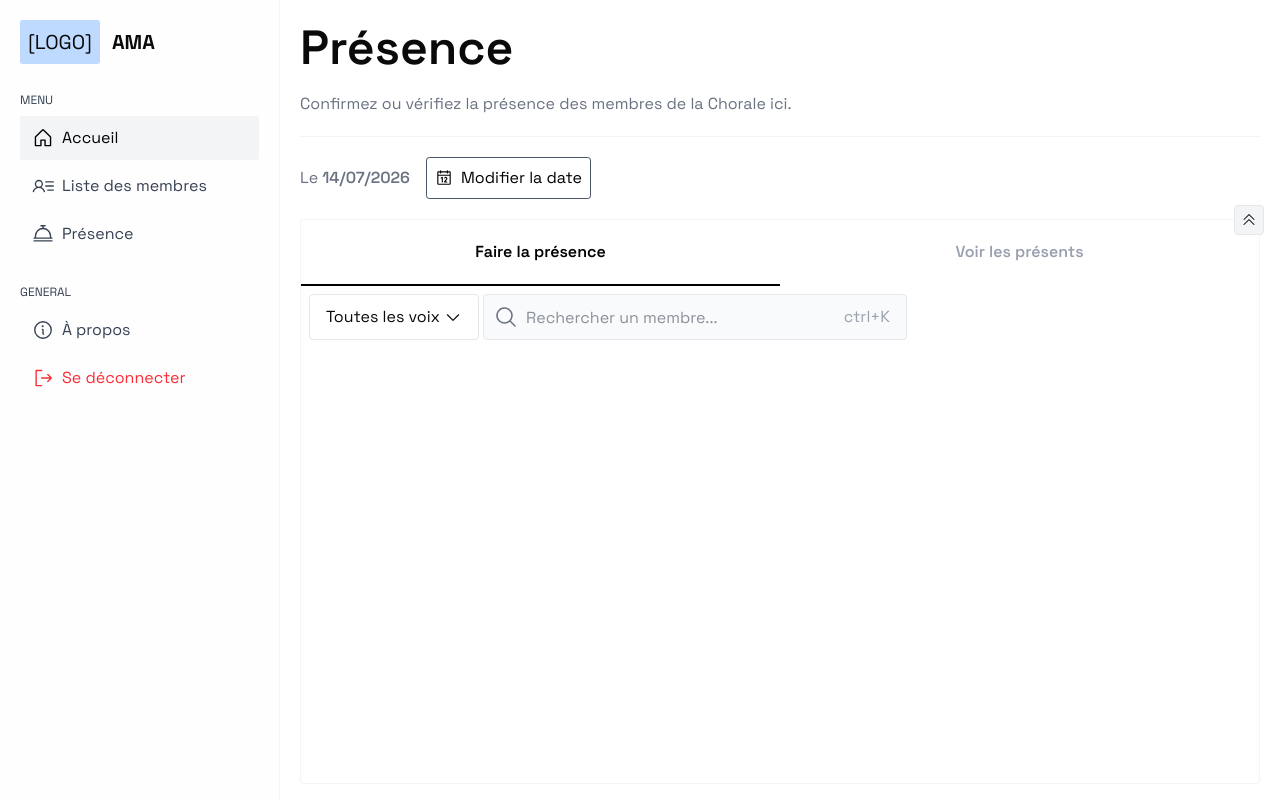
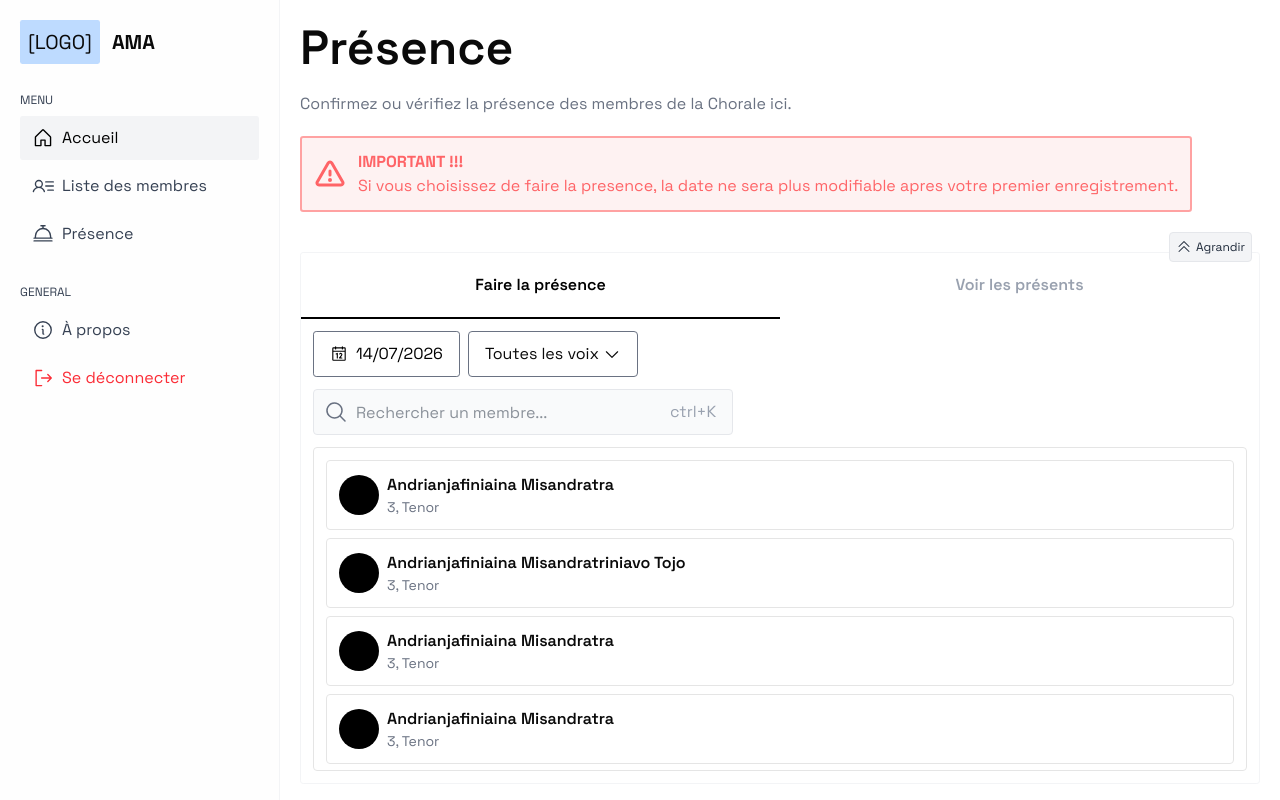
Before and after one commit to tojonirinaAndrian/ama-app, a Next.js app: page /presence in a window 1280 px wide. Built offline with nearby package versions, Linux system fonts and the light colour scheme.

Commit message:
feat: add MembersListComponent and update Presence page layout

```diff
--- a/app/components/customCalendar.tsx
+++ b/app/components/customCalendar.tsx
@@ -72,13 +72,12 @@ export default function CustomCalendar({ closeComponent, currentlyChosenDate, se
     // Determine if next navigation element should be disabled
     const isNextDisabled = currentMonth === today.getMonth() && currentYear === today.getFullYear();
     const onTodayClick = () => {
-
         setViewDate(new Date(today.getFullYear(), today.getMonth()));
         setCurrentlyChosenDate(today);
     }
 
     return (
-        <div className="flex flex-col gap-2 xl:p-3">
+        <div className="flex flex-col gap-2 xl:p-2">
             <div className="w-full flex gap-1 flex-col border border-gray-300 rounded-md p-3 bg-white">
                 {/* Header Control Panel */}
                 <div className="flex justify-between items-center px-1">
--- a/app/components/presence/datePickerSectionComponent.tsx
+++ b/app/components/presence/datePickerSectionComponent.tsx
@@ -27,13 +27,13 @@ export default function DatePickerSection() {
   const [popoverOpen, setPopoverOpen] = useState<boolean>(false);
   const [dialogOpen, setDialogOpen] = useState<boolean>(false);
   return (
-    <div className="flex gap-4 w-full items-center">
-      <p className="text-gray-500">
+    <div className="flex items-center">
+      {/* <p className="text-gray-500">
         {"Le "}
         <span className="xl:font-semibold font-bold">
           {actualDateFaire.toLocaleDateString("en-GB")}
         </span>
-      </p>
+      </p> */}
       <div className="not-xl:hidden">
         <Popover open={popoverOpen}>
           <PopoverTrigger
@@ -41,10 +41,10 @@ export default function DatePickerSection() {
             onClick={() => setPopoverOpen(!popoverOpen)}
           >
             <p
-              className="p-2 border-gray-600 text-black border flex gap-2 items-center rounded-md cursor-pointer"
+              className="p-2.5 px-4 border-gray-500 text-black border flex gap-2 items-center rounded-md cursor-pointer"
             >
               <CalendarIcon size={18} />
-              Modifier la date
+              <span>{actualDateFaire.toLocaleDateString("en-GB")}</span>
             </p>
           </PopoverTrigger>
           <PopoverContent align="end" className="p-0 border-0">
@@ -62,12 +62,12 @@ export default function DatePickerSection() {
           <DialogTrigger
           // disabled={membresPresents.length > 0}
           >
-            <span
-              className="p-2 border-gray-600 border text-black flex gap-2 items-center rounded-md cursor-pointer"
+            <p
+              className="p-2.5 px-4 border-gray-500 text-black border flex gap-2 items-center rounded-md cursor-pointer"
             >
               <CalendarIcon size={18} />
-              Modifier la date
-            </span>
+              <span>{actualDateFaire.toLocaleDateString("en-GB")}</span>
+            </p>
           </DialogTrigger>
           <DialogContent>
             <DialogHeader className="text-left">
--- /dev/null
+++ b/app/components/presence/membersListComponent.tsx
@@ -0,0 +1,64 @@
+type MemberType = {
+    id: string,
+    name: string,
+    username: string,
+    voiceNumber: number,
+    voiceAppellation: string
+}
+
+const mockMembers: MemberType[] = [{
+    id: "1",
+    name: "Andrianjafiniaina",
+    username: "Misandratra",
+    voiceAppellation: "tenor",
+    "voiceNumber": 3,
+}, {
+    id: "2",
+    name: "Andrianjafiniaina",
+    voiceAppellation: "tenor",
+    username: "Misandratriniavo Tojo",
+    "voiceNumber": 3
+}, {
+    id: "3",
+    voiceAppellation: "tenor",
+    name: "Andrianjafiniaina",
+    username: "Misandratra",
+    "voiceNumber": 3
+}]
+
+type MemberComponentType = {
+    member: MemberType
+}
+
+function MemberComponent({ member }: MemberComponentType) {
+    return <div className="w-full border rounded p-3 flex gap-2 items-center">
+        <div className="bg-black rounded-full p-5"></div>
+        <div className="flex flex-col">
+            <p className="text-pretty font-semibold">
+                <span className="">
+                    {member.name}
+                </span> <span>
+                    {member.username}
+                </span></p>
+            <p className="text-gray-500 capitalize md:text-sm text-xs">
+                {member.voiceNumber}, {member.voiceAppellation}
+            </p>
+        </div>
+    </div>
+}
+
+export default function MembersListComponent() {
+    return <>
+        <div className="h-full border rounded overflow-auto flex flex-col gap-2 p-2.5 md:p-3">
+            {mockMembers.map((member, i) => {
+                return <MemberComponent member={member} key={i} />
+            })}
+            {mockMembers.map((member, i) => {
+                return <MemberComponent member={member} key={i} />
+            })}
+            {mockMembers.map((member, i) => {
+                return <MemberComponent member={member} key={i} />
+            })}
+        </div>
+    </>
+}
--- a/app/components/presence/voiceFilterComponent.tsx
+++ b/app/components/presence/voiceFilterComponent.tsx
@@ -31,9 +31,10 @@ export default function VoicePickerComponent() {
     return <>
         <Popover open={popoverOpen}>
             <PopoverTrigger
+            >
+                <span
                 onClick={() => setPopoverOpen(!popoverOpen)}
-            >
-                <span className="w-fit p-2.5 justify-center cursor-pointer h-full px-4 border-gray-200 border rounded flex items-center gap-1">
+                className="w-fit p-2.5 justify-center cursor-pointer h-full px-4 border-gray-500 border rounded flex items-center gap-1">
                     {chosenVoice.voiceAppellation}
                     <CaretDownIcon size={18} />
                 </span>
--- a/app/presence/page.tsx
+++ b/app/presence/page.tsx
@@ -3,9 +3,10 @@
 import { usePresenceStore } from "../stores/presence-store";
 // import { Button } from "@/components/ui/button";
 import DatePickerSection from "../components/presence/datePickerSectionComponent";
+import MembersListComponent from "../components/presence/membersListComponent";
 import SearchComponent from "../components/presence/searchComponent";
 import VoicePickerComponent from "../components/presence/voiceFilterComponent";
-import { CaretDoubleUpIcon, CaretDoubleDownIcon } from "@phosphor-icons/react";
+import { CaretDoubleUpIcon, CaretDoubleDownIcon, WarningIcon, WarningCircleIcon } from "@phosphor-icons/react";
 import { useState } from "react";
 
 const ACTIVE_STYLE = "text-black! border-black!";
@@ -25,21 +26,35 @@ export default function Presence() {
             Confirmez ou vérifiez la présence des membres de la Chorale ici.
           </p>
         </div>
-        <div className="w-full h-px bg-gray-100 not-xl:hidden"></div>
-        <div className="flex gap-2 items-center text-gray-700">
-          <DatePickerSection />
+        <div className="w-fit flex gap-3 items-center text-red-400 border-2 border-red-300 bg-red-50 p-3 rounded-md">
+          <WarningIcon size={32} className="" weight="bold"/>
+          <div className="flex flex-col">
+            <p className="font-bold">
+              IMPORTANT !!!
+            </p>
+            <p>
+              Si vous choisissez de faire la presence, la date ne sera plus modifiable apres votre premier enregistrement.
+            </p>
+          </div>
         </div>
       </div>
-      <div className="relative h-full">
-        <button className="bg-gray-100 border border-gray-200 rounded p-1.5 absolute -right-1 -top-3.5 z-2"
-        onClick={() => {
-          setMainRise(!mainRise)
-        }}
+      <div className="relative">
+        <button className="bg-gray-100 border border-gray-200 rounded p-1.5 absolute right-2 -top-1 xl:top-0 z-2 cursor-pointer hover:bg-gray-200 flex gap-1 text-gray-800"
+          onClick={() => {
+            setMainRise(!mainRise)
+          }}
         >
           {mainRise ? <CaretDoubleDownIcon />
             : <CaretDoubleUpIcon />}
+          <span className="not-md:hidden text-xs">
+            {mainRise ? "Retrecir"
+              : "Agrandir"}
+          </span>
         </button>
-        <div className="h-full overflow-y-auto flex flex-col border rounded-md border-gray-100 relative">
+      </div>
+      <div className="relative h-full flex flex-col overflow-auto">
+
+        <div className="h-full flex flex-col border rounded-md border-gray-100 relative overflow-auto">
           <div className="*:hover:cursor-pointer w-full flex *:w-full *:p-5 *:border-b-2 *:border-transparent font-semibold text-gray-400">
             <button
               onClick={() => setActiveSection("faire")}
@@ -54,11 +69,13 @@ export default function Presence() {
               Voir les présents
             </button>
           </div>
-          <div className="p-2 flex flex-col w-full">
-            <div className="flex not-md:flex-col gap-1 w-full">
+          <div className="p-3 flex flex-col w-full h-full gap-3 overflow-auto">
+            <div className="flex gap-2 w-full">
+              <DatePickerSection />
               <VoicePickerComponent />
-              <SearchComponent />
             </div>
+            <SearchComponent />
+            <MembersListComponent />
           </div>
           {/* TODO: Add mock users */}
         </div>
```
